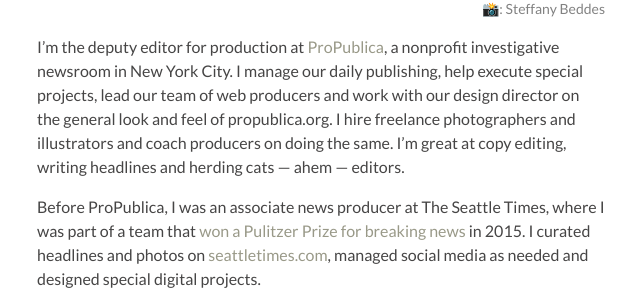
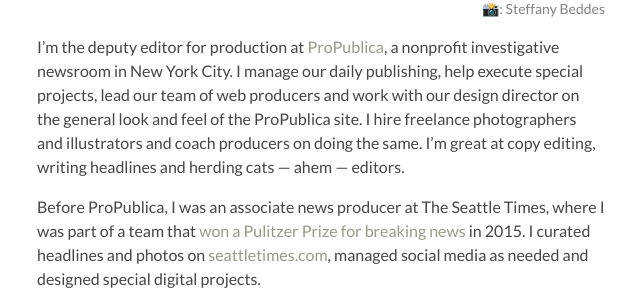
Before and after one commit to hannah-birch/hannah-birch.github.io, a Jekyll site: the page built from index.html, in a window 1280 px wide. Shown: the part 588-891 px from the top of the page, without its empty margins (319-959 px from the left). Built offline with Jekyll 4.4.1, drawn with Linux system fonts in a browser that asks for light colours.

Commit message:
Tests Working Copy on iPad

```diff
--- a/index.html
+++ b/index.html
@@ -11,7 +11,7 @@
   <figcaption>📸: Steffany Beddes</figcaption>
 </figure>
 
-  <p>I’m the deputy editor for production at <a href"https://www.propublica.org">ProPublica</a>, a nonprofit investigative newsroom in New York City. I manage our daily publishing, help execute special projects, lead our team of web producers and work with our design director on the general look and feel of propublica.org. I hire freelance photographers and illustrators and coach producers on doing the same. I’m great at copy editing, writing headlines and herding cats — ahem — editors.</p>
+  <p>I’m the deputy editor for production at <a href"https://www.propublica.org">ProPublica</a>, a nonprofit investigative newsroom in New York City. I manage our daily publishing, help execute special projects, lead our team of web producers and work with our design director on the general look and feel of the ProPublica site. I hire freelance photographers and illustrators and coach producers on doing the same. I’m great at copy editing, writing headlines and herding cats — ahem — editors.</p>
 
   <p>Before ProPublica, I was an associate news producer at The Seattle Times, where I was part of a team that <a href="https://www.pulitzer.org/winners/seattle-times-staff">won a Pulitzer Prize for breaking news</a> in 2015. I curated headlines and photos on <a href="http://seattletimes.com/">seattletimes.com</a>, managed social media as needed and designed special digital projects.</p>
 
```
